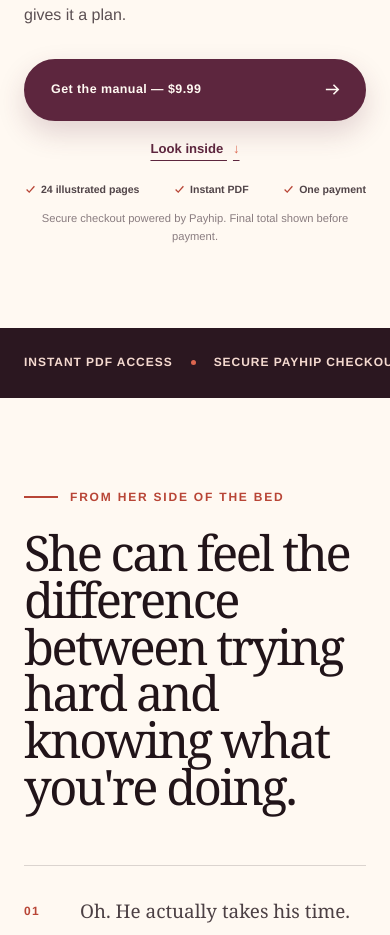
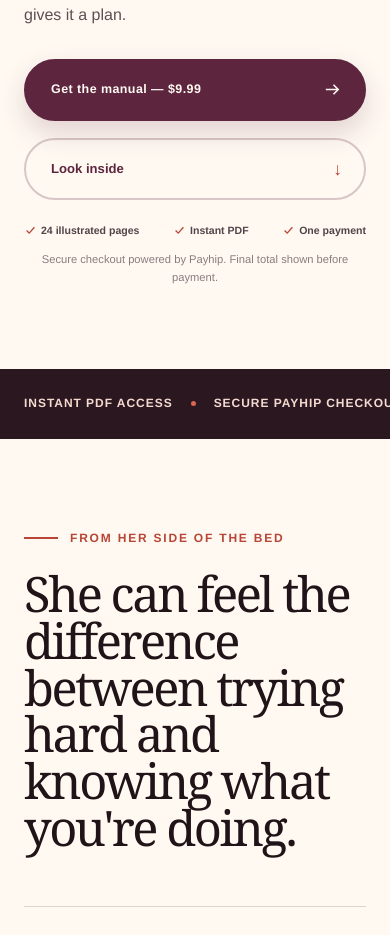
Before and after one commit to viscunlaurentiustorage-eng/Intimacy, a Next.js app: page / in a window 390 px wide. Shown: the part 880-1815 px from the top of the page. Built offline with nearby package versions, Linux system fonts and the light colour scheme; no server answers.

Commit message:
Refine hero preview button

```diff
--- a/app/globals.css
+++ b/app/globals.css
@@ -51,8 +51,9 @@ h2 { font-size: clamp(3.25rem, 5.5vw, 5.8rem); line-height: .96; }
 .buy-button:hover { transform: translateY(-3px); background: #74304f; box-shadow: 0 17px 34px rgba(93,38,62,.25); }
 .buy-button-inverse { color: var(--wine); background: var(--peach); border-color: var(--peach); box-shadow: none; }
 .buy-button-inverse:hover { background: var(--paper); }
-.preview-link { color: var(--plum); font-size: .82rem; font-weight: 800; text-underline-offset: 7px; }
-.preview-link span { margin-left: 6px; color: var(--coral); }
+.preview-link { min-width: 285px; min-height: 62px; padding: 0 22px 0 25px; display: inline-flex; align-items: center; justify-content: space-between; gap: 26px; color: var(--plum); background: transparent; border: 2px solid rgba(93,38,62,.24); border-radius: 100px; text-decoration: none; font-size: .82rem; font-weight: 800; transition: transform .2s ease, border-color .2s ease, background .2s ease; }
+.preview-link:hover { transform: translateY(-3px); border-color: var(--plum); background: rgba(255,255,255,.45); }
+.preview-link span { margin-left: auto; color: var(--coral-dark); font-size: 1.1rem; }
 .hero-proof { display: flex; flex-wrap: wrap; gap: 12px 22px; }
 .hero-proof span { display: inline-flex; align-items: center; gap: 7px; color: #514549; font-size: .76rem; font-weight: 700; }
 .hero-proof svg, .offer-includes svg, .fit-card svg, .contents-grid svg { width: 17px; height: 17px; flex: 0 0 auto; fill: none; stroke: var(--coral-dark); stroke-width: 2; }
@@ -234,7 +235,7 @@ a:focus-visible, summary:focus-visible { outline: 3px solid var(--coral); outlin
   .hero-lead { font-size: 1rem; }
   .hero-actions { margin: 30px 0 22px; flex-direction: column; align-items: stretch; gap: 17px; }
   .buy-button { width: 100%; }
-  .preview-link { text-align: center; }
+  .preview-link { width: 100%; text-align: left; }
   .hero-proof { display: flex; flex-wrap: nowrap; justify-content: space-between; gap: 6px; }
   .hero-proof span { gap: 4px; white-space: nowrap; font-size: .66rem; }
   .hero-proof svg { width: 13px; height: 13px; }
```
